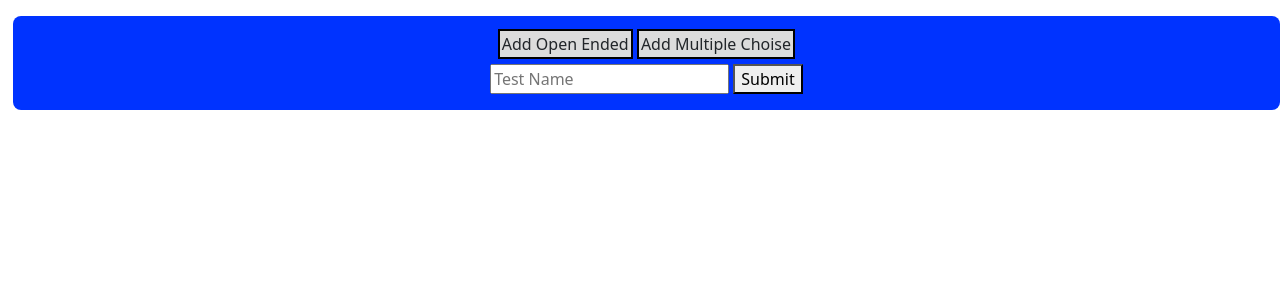
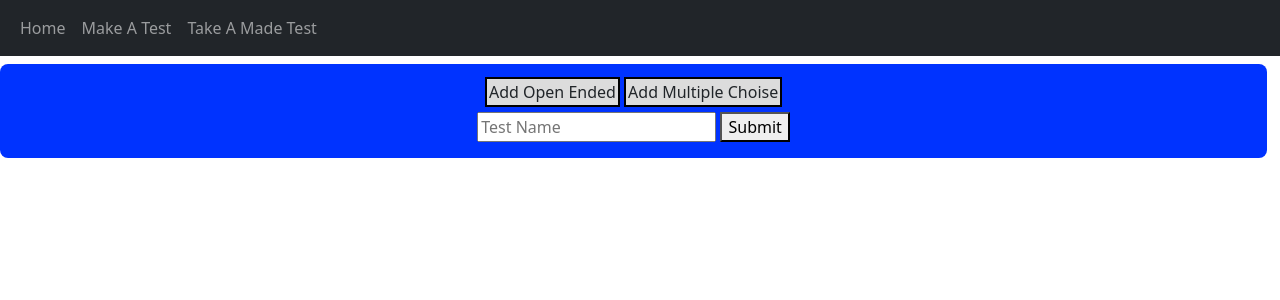
Before and after one commit to davidcloak/PracticeTestMaker, a Django app: page /make in a window 1280 px wide. Shown: the top 300 px of the page. Run offline with Django 3.2, Linux system fonts and the light colour scheme; some libraries are stand-ins or nearby versions.

Commit message:
nav bar added

```diff
--- a/tombApp/templates/Home.html
+++ b/tombApp/templates/Home.html
@@ -19,6 +19,7 @@
     <title>Free Practice Test Maker :)</title>
   </head>
   <body>
+    {{ nav|safe }}
     <h1>Home Page</h1>
     <a href="/make">Make A Test</a>
     <a href="/take">Take A Test</a>
--- a/tombApp/templates/MakeTest.html
+++ b/tombApp/templates/MakeTest.html
@@ -23,7 +23,7 @@
 
         #banner{
           position: fixed;
-          top: 1em;
+          top: 4em;
           right: 1em;
           padding: 1em;
           width: fit-content;
@@ -70,7 +70,7 @@
           #banner{
             width: 99%;
             text-align: center;
-            right: 0;
+            right: auto;
           }
           #spacer{
             height: 8em;
@@ -83,6 +83,8 @@
     <title>Free Practice Test Maker :)</title>
   </head>
   <body>
+    {{ nav|safe }}
+
     <div id="spacer"></div>
 
 
--- a/tombApp/templates/TakeTest.html
+++ b/tombApp/templates/TakeTest.html
@@ -19,6 +19,7 @@
     <title>Test Selector</title>
   </head>
   <body>
+    {{ nav|safe }}
     <form method="POST" action="/take">
         {% csrf_token %}
         <input placeholder="Test Name" name="name">
--- a/tombApp/templates/Test.html
+++ b/tombApp/templates/Test.html
@@ -79,6 +79,7 @@
     <title>Free Practice Test Taker :)</title>
   </head>
   <body>
+    {{ nav|safe }}
     <div id="center" style="border: 0px solid rgba(1,1,1,0);">
       <h1>Good Luck 👍</h1>
     </div>
--- a/tombApp/templates/result.html
+++ b/tombApp/templates/result.html
@@ -79,6 +79,8 @@
     <title>Results :)/:(</title>
   </head>
   <body>
+    {{ nav|safe }}
+
       <h4>{{ amount }}</h4>
       <h6>Open Ended Questions are not checked and hence are not counted for the amount above.</h6>
       <p>Rember to check your Open Ended Question yourself below.</p>
--- a/tombApp/views.py
+++ b/tombApp/views.py
@@ -4,13 +4,14 @@ from django.http import HttpResponse
 savedTest = {}
 savedTest['Something'] = "nothing lol"
 # to randamize change how the test is saved by switching from saving the whole display to saving a dictianary with saved cards
+savedTest['nav'] = '<div style="height: 3.25em;"></div><nav class="navbar fixed-top navbar-expand-lg navbar-dark bg-dark"><div class="container-fluid"><button class="navbar-toggler" type="button" data-bs-toggle="collapse" data-bs-target="#navbarNav" aria-controls="navbarNav" aria-expanded="false" aria-label="Toggle navigation"><span class="navbar-toggler-icon"></span></button><div class="collapse navbar-collapse" id="navbarNav"><ul class="navbar-nav"><li class="nav-item"><a class="nav-link" href="/">Home</a></li><li class="nav-item"><a class="nav-link" href="/make">Make A Test</a></li><li class="nav-item"><a class="nav-link" href="/take">Take A Made Test</a></li></ul></div></div></nav>'
 
 # Create your views here.
 def home_page(request):
-    return render(request, 'Home.html')
+    return render(request, 'Home.html', savedTest)
 
 def make_page(request):
-    return render(request, 'MakeTest.html')
+    return render(request, 'MakeTest.html', savedTest)
 
 def take_page(request):
     if request.method == 'POST':
@@ -19,9 +20,10 @@ def take_page(request):
         test["amount"] = "Saved Test"
         test["display"] = savedTest[name]
         test['name'] = name
+        test['nav'] = savedTest['nav']
         return render(request, 'Test.html', test)
     else:
-        return render(request, 'TakeTest.html')
+        return render(request, 'TakeTest.html', savedTest)
 
 
 # DONE - redo the way tests are made so that awnsers names are no longer the same
@@ -77,9 +79,12 @@ def test_page(request):
         savedTest[name] = display
         test['display'] = display
         test['name'] = name
+        test['nav'] = savedTest['nav']
         return render(request, 'Test.html', test)
     else:
-        return render(request, 'Home.html')
+        test = {}
+        test['nav'] = savedTest['nav']
+        return render(request, 'Home.html', test)
 
 
 def check(request):
@@ -137,6 +142,7 @@ def check(request):
         test['display'] = display
         test['name'] = name
         test['amount'] = 'Multiple Choise Correct: '+str(c)+'/'+str(a)
+        test['nav'] = savedTest['nav']
         return render(request, 'result.html', test)
 
-    return render(request, 'Home.html')
+    return render(request, 'Home.html', savedTest)
```
